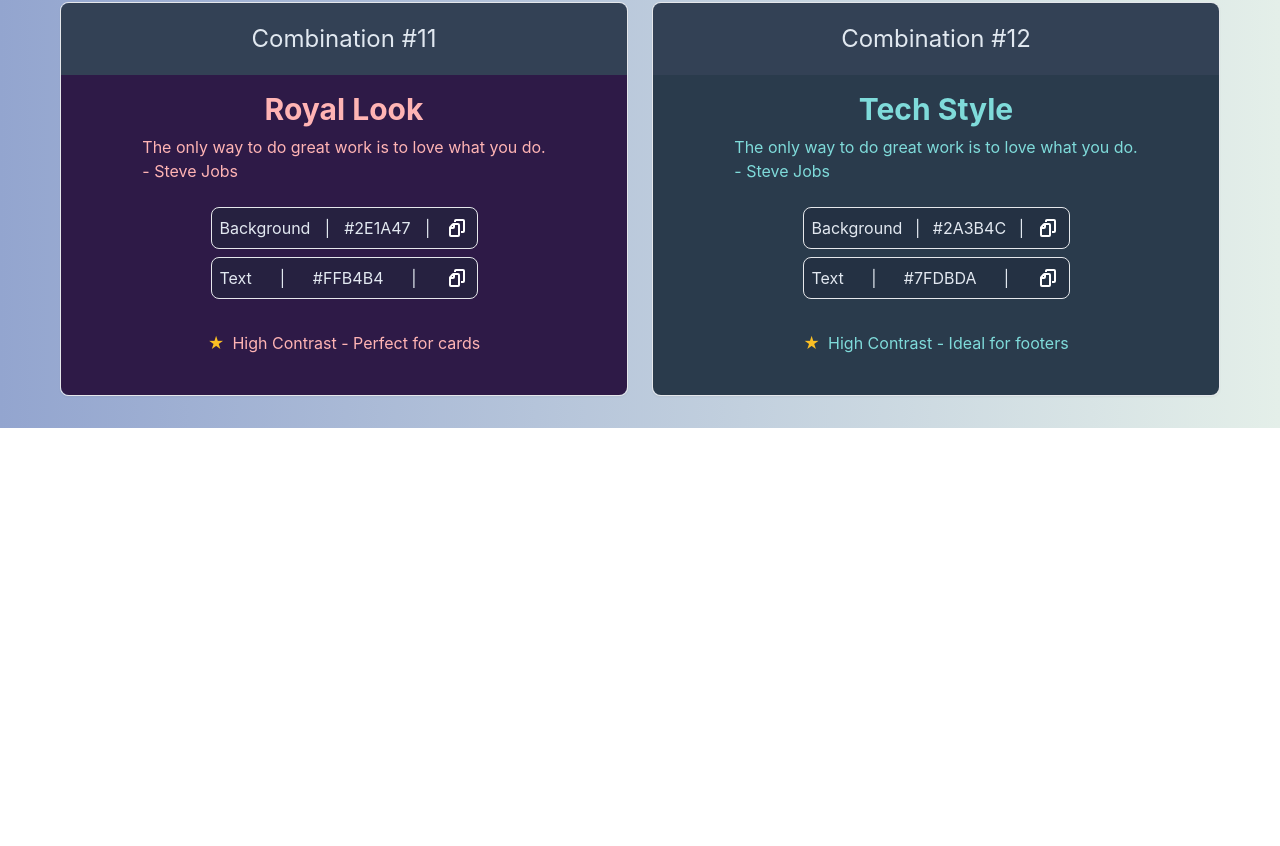
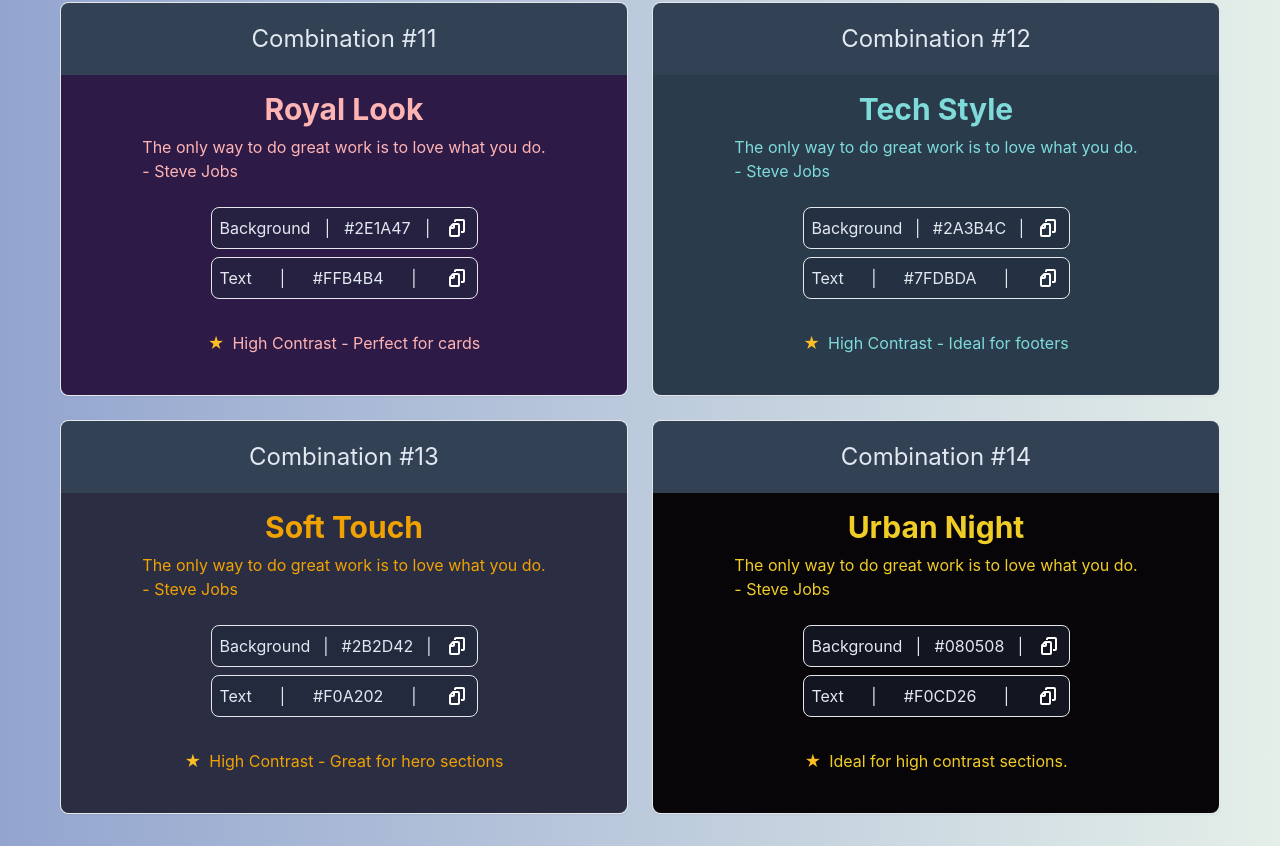
Before and after one commit to SoroushGhodrat/inspiration, a React (Create React App) app: page /color in a window 1280 px wide. Shown: the part 2292-3138 px from the top of the page. Before the commit the page ends 2720 px from the top, so only its background shows below. Built offline with nearby package versions, Linux system fonts and the light colour scheme.

Commit message:
Add new color combinations

```diff
--- a/src/components/TextAndBackgroundCombination/ColorCombinations.tsx
+++ b/src/components/TextAndBackgroundCombination/ColorCombinations.tsx
@@ -97,6 +97,20 @@ const ColorCombinations: React.FC = () => {
       text: '#7FDBDA',
       description: 'High Contrast - Ideal for footers',
     },
+    {
+      id: 13,
+      title: 'Soft Touch',
+      background: '#2B2D42',
+      text: '#F0A202',
+      description: 'High Contrast - Great for hero sections',
+    },
+      {
+      id: 14,
+      title: 'Urban Night',
+      background: '#080508',
+      text: '#F0CD26',
+      description: 'Ideal for high contrast sections.',
+    },
   ];
 
   const icon = (
```
